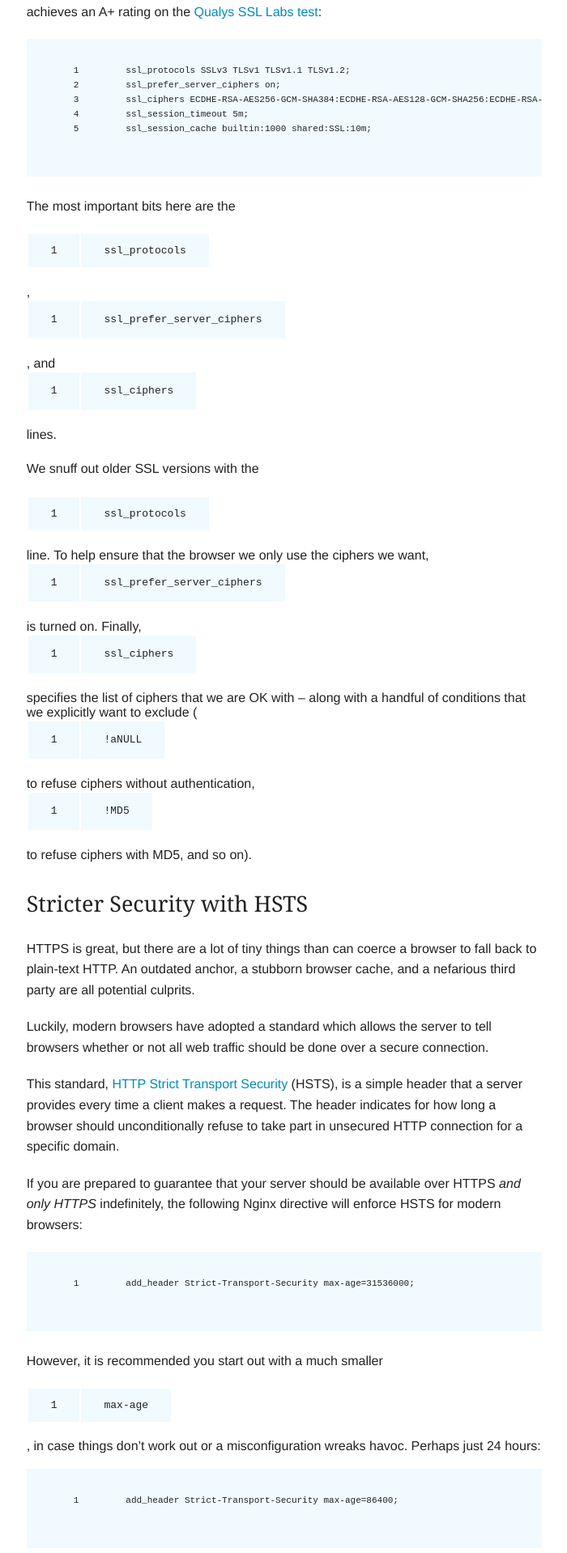
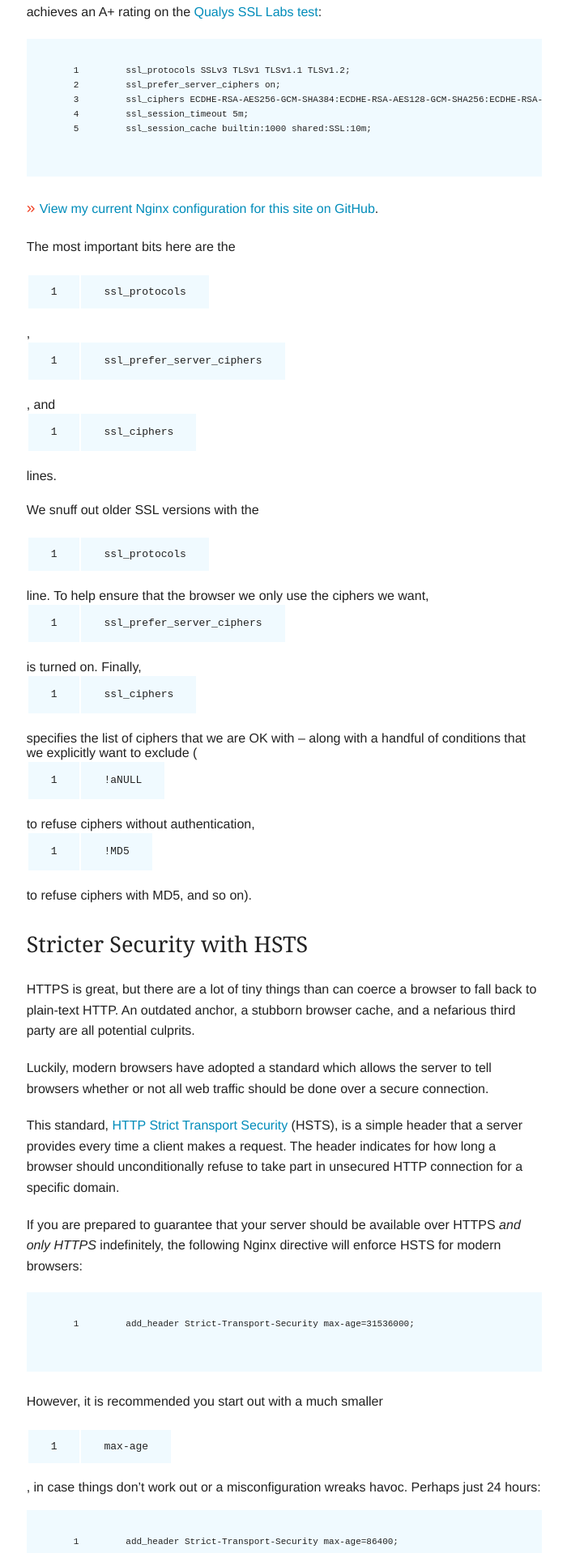
Before and after one commit to trevorparker/website, a Jekyll site: the page built from _source/_posts/2014-05-14-hardening-ssl-in-nginx.md, in a window 1280 px wide. Shown: the part 712-2630 px from the top of the page at 81% size, without its empty margins (289-989 px from the left). Built offline with Jekyll 4.4.1, drawn with Linux system fonts in a browser that asks for light colours; nearby versions of some CDN libraries; some web fonts are replaced; comment, search, counter and statistics services are not loaded.

Commit message:
Link to current Nginx config; small link styling

```diff
--- a/_source/_includes/head.html
+++ b/_source/_includes/head.html
@@ -19,5 +19,5 @@
 <meta name="msapplication-TileImage" content="/assets/img/favicon-144.png?0">
 <meta name="msapplication-TileColor" content="#008CBA">
 
-<link rel="stylesheet" href="/assets/css/app.min.css?4">
+<link rel="stylesheet" href="/assets/css/app.min.css?5">
 <link href="//netdna.bootstrapcdn.com/font-awesome/4.0.3/css/font-awesome.min.css" rel="stylesheet">
--- a/_source/_posts/2014-05-14-hardening-ssl-in-nginx.md
+++ b/_source/_posts/2014-05-14-hardening-ssl-in-nginx.md
@@ -33,6 +33,9 @@ ssl_ciphers ECDHE-RSA-AES256-GCM-SHA384:ECDHE-RSA-AES128-GCM-SHA256:ECDHE-RSA-AE
 ssl_session_timeout 5m;
 ssl_session_cache builtin:1000 shared:SSL:10m;
 ~~~
+
+{: .arrow-for-more}
+[View my current Nginx configuration for this site on GitHub](https://github.com/trevorparker/nginx-configs/blob/master/trevorparker.com).
 
 The most important bits here are the `ssl_protocols`, `ssl_prefer_server_ciphers`, and `ssl_ciphers` lines.
 
--- a/scss/_typography.scss
+++ b/scss/_typography.scss
@@ -124,3 +124,9 @@ $topbar-title-weight: 300;
 @mixin stroke($color) {
   text-shadow: 1px 0px 0px $color, 1px 1px 0px $color, 0px 1px 0px $color, -1px 1px 0px $color, -1px 0px 0px $color, -1px -1px 0px $color, 0px -1px 0px $color, 1px -1px 0px $color;
 }
+
+.arrow-for-more::before {
+  color: $alert-color;
+  font-size: 1.2em;
+  content: "» ";
+}
```
Also changed, not shown: _source/assets/css/app.min.css.
